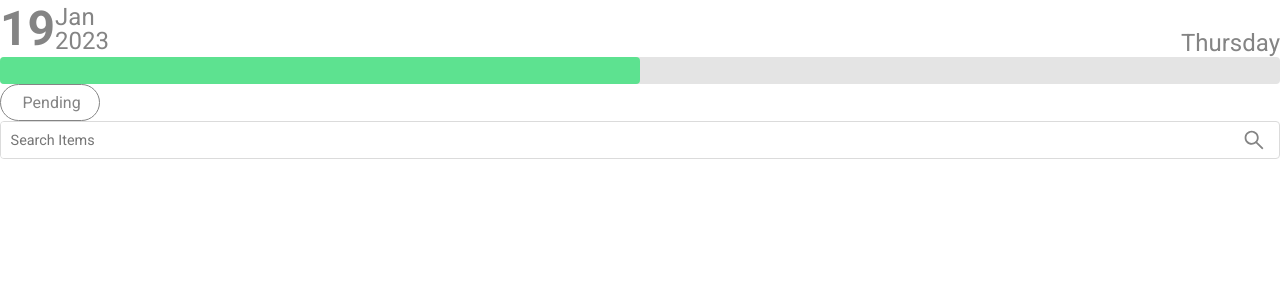
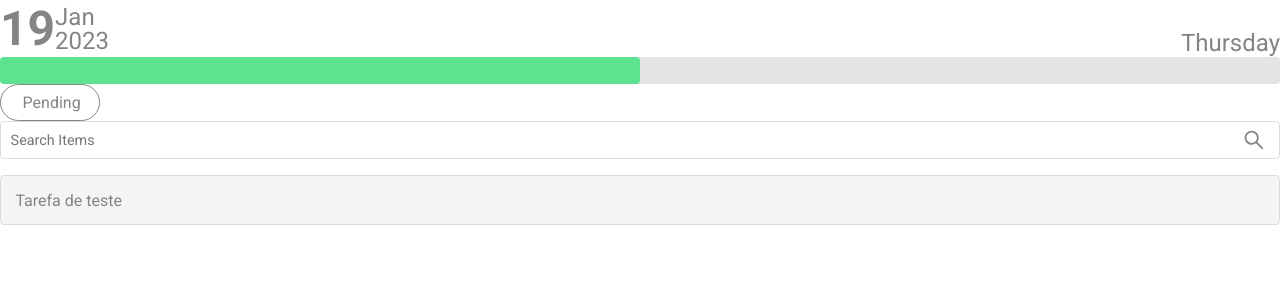
Before and after one commit to sizebay/frontend-challenge, a React (Vite) app: page / in a window 1280 px wide. Shown: the top 300 px of the page. Built offline with nearby package versions, Linux system fonts and the light colour scheme.

Commit message:
feat: create task component and styling

```diff
--- /dev/null
+++ b/src/components/Task/index.tsx
@@ -0,0 +1,88 @@
+import ActionButton from '../ActionButton';
+import { ActionsContainer, Container } from './style';
+import {AiFillCheckCircle, AiFillMinusCircle} from 'react-icons/ai';
+import * as Popover from '@radix-ui/react-popover';
+
+import { useState } from 'react';
+
+interface TaskProps {
+  content: string
+}
+
+function Task({ content }: TaskProps) {
+  const [editMode, setEditMode] = useState(false);
+
+  const handleChangeEditmode = () => {
+    setEditMode((prevstate) => !prevstate);
+  };
+
+  return (
+    <Container editMode={editMode}>
+      <Popover.Root>
+        {!editMode && (
+          <Popover.Trigger
+            asChild
+            aria-label="Open popover to able edit task"
+          >
+            <span>{content}</span>
+          </Popover.Trigger>
+        )}
+
+        {editMode && (
+          <input type='text' autoFocus placeholder={content}/>
+        )}
+
+        {editMode && (
+          <ActionsContainer>
+            <ActionButton
+              icon={<AiFillMinusCircle />}
+              bg="#E34F4F"
+              color='#fff'
+            />
+            <ActionButton
+              icon={<AiFillCheckCircle />}
+              bg="#5DE290"
+              color='#fff'
+              event={handleChangeEditmode}
+            />
+          </ActionsContainer>
+        )}
+
+        <Popover.Portal>
+          <Popover.Content
+            data-testid="task-edit-popover"
+            style={{
+              backgroundColor: '#848484',
+              border: 'none',
+              padding: '0.5rem',
+              borderRadius: '0.25rem',
+            }}
+          >
+            <Popover.Arrow style={{
+              fill: '#848484',
+              height: '0.5rem'
+            }}/>
+            <Popover.Close
+              aria-label="Edit task button"
+              data-testid="task-close-popover"
+              style={{
+                appearance: 'none',
+                backgroundColor: 'transparent',
+                border: 'none',
+                cursor: 'pointer',
+                color: 'white',
+                outline: 'none',
+                transition: 'all 0.2s'
+              }}
+              onClick={handleChangeEditmode}
+            >
+              Edit task
+            </Popover.Close>
+          </Popover.Content>
+        </Popover.Portal>
+      </Popover.Root>
+    </Container>
+  );
+}
+
+export default Task;
--- /dev/null
+++ b/src/components/Task/style.ts
@@ -0,0 +1,32 @@
+import styled from 'styled-components';
+
+interface ContainerProps {
+  editMode: boolean
+}
+
+export const Container = styled.div<ContainerProps>`
+  display: grid;
+  grid-template-columns: ${({editMode}) => editMode ? '9fr 100px' : '1fr'};
+  border: 1px solid #DBDBDB;
+  border-radius: 0.25rem;
+  overflow: hidden;
+  margin-top: 1rem;
+  background-color: #F4F4F4;
+  color: #848484;
+
+  span, input {
+    padding: 0.9rem;
+    background-color: transparent;
+    border: none;
+    font-size: 1rem;
+  }
+
+  span {
+    cursor: pointer;
+  }
+`;
+
+export const ActionsContainer = styled.div`
+  display: flex;
+  height: 100%;
+`;
--- a/src/pages/Home.tsx
+++ b/src/pages/Home.tsx
@@ -4,6 +4,7 @@ import ProgressBar from '../components/ProgressBar';
 import Inputbox from '../components/Inputbox';
 import { AiOutlineSearch } from 'react-icons/ai';
 import ActionButton from '../components/ActionButton';
+import Task from '../components/Task';
 
 function Home() {
   return (
@@ -17,6 +18,7 @@ function Home() {
           icon={<AiOutlineSearch />}
         />}
       />
+      <Task content='Tarefa de teste'/>
     </>
   );
 }
```
